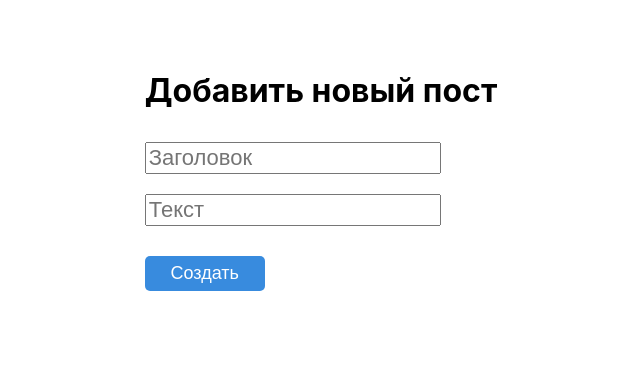
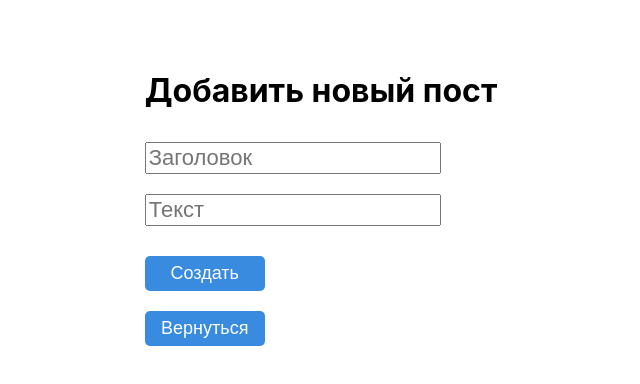
Before and after one commit to Weij33t/nextjs-test-task, a Next.js app: page /posts/new in a window 1280 px wide. Shown: the top 384 px of the page, without its empty margins (319-959 px from the left). Built offline with nearby package versions, Linux system fonts and the light colour scheme.

Commit message:
add back button to AddPost component

```diff
--- a/components/AddPost/AddPost.tsx
+++ b/components/AddPost/AddPost.tsx
@@ -1,4 +1,5 @@
 import React, { useState } from 'react'
+import Link from 'next/link'
 import { Button } from '../Button/Button'
 import { Input } from '../Input/Input'
 
@@ -39,6 +40,7 @@ export const AddPost = (): JSX.Element => {
         onChange={(e) => setBody(e.currentTarget.value)}
       />
       <Button onClick={clickHandler}>Создать</Button>
+      <Link href="/"><Button onClick={clickHandler}>Вернуться</Button></Link>
     </Container>
   )
 }
```
